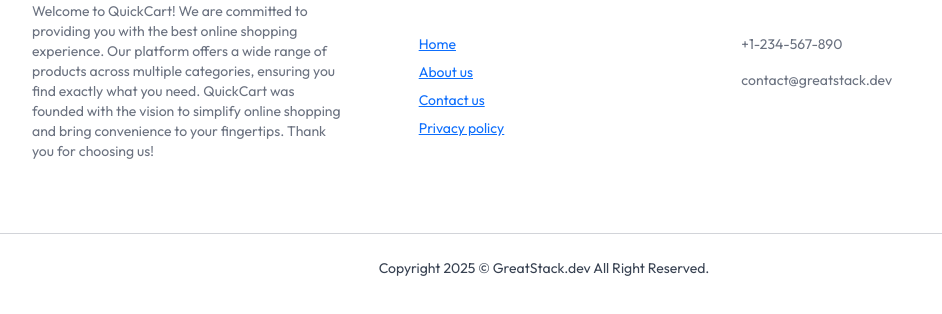
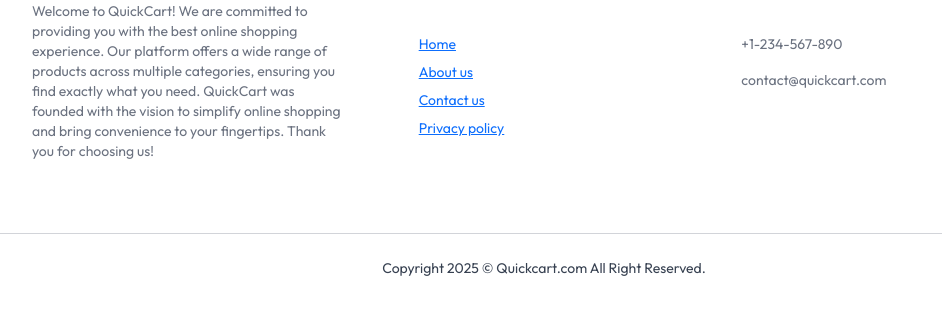
Before and after one commit to nusrathsr/Quickcart_APP, a Next.js app in the folder QuickCart-main/QuickCart-main/: page / in a window 1280 px wide. Shown: the part 949-1263 px from the top of the page, without its empty margins (96-1038 px from the left). Built offline with nearby package versions, Linux system fonts and the light colour scheme; no server answers.

Commit message:
changes done in Footer page

```diff
--- a/QuickCart-main/QuickCart-main/components/Footer.jsx
+++ b/QuickCart-main/QuickCart-main/components/Footer.jsx
@@ -53,13 +53,13 @@
           <h2 className="font-medium text-gray-900 mb-5">Get in touch</h2>
           <div className="text-sm space-y-2">
             <p>+1-234-567-890</p>
-            <p>contact@greatstack.dev</p>
+            <p>contact@quickcart.com</p>
           </div>
         </div>
       </div>
 
       <p className="py-4 text-center text-xs md:text-sm">
-        Copyright 2025 © GreatStack.dev All Right Reserved.
+        Copyright 2025 © Quickcart.com All Right Reserved.
       </p>
     </footer>
   );
```
